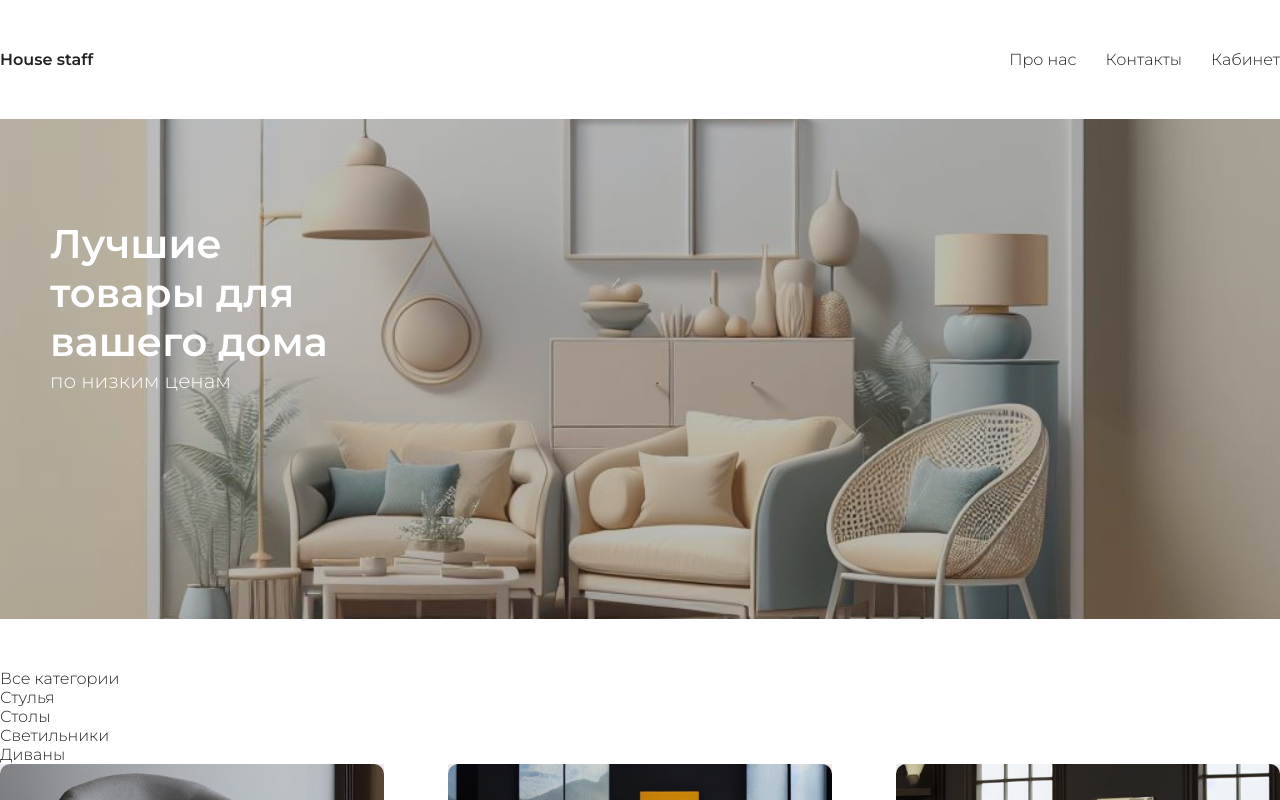
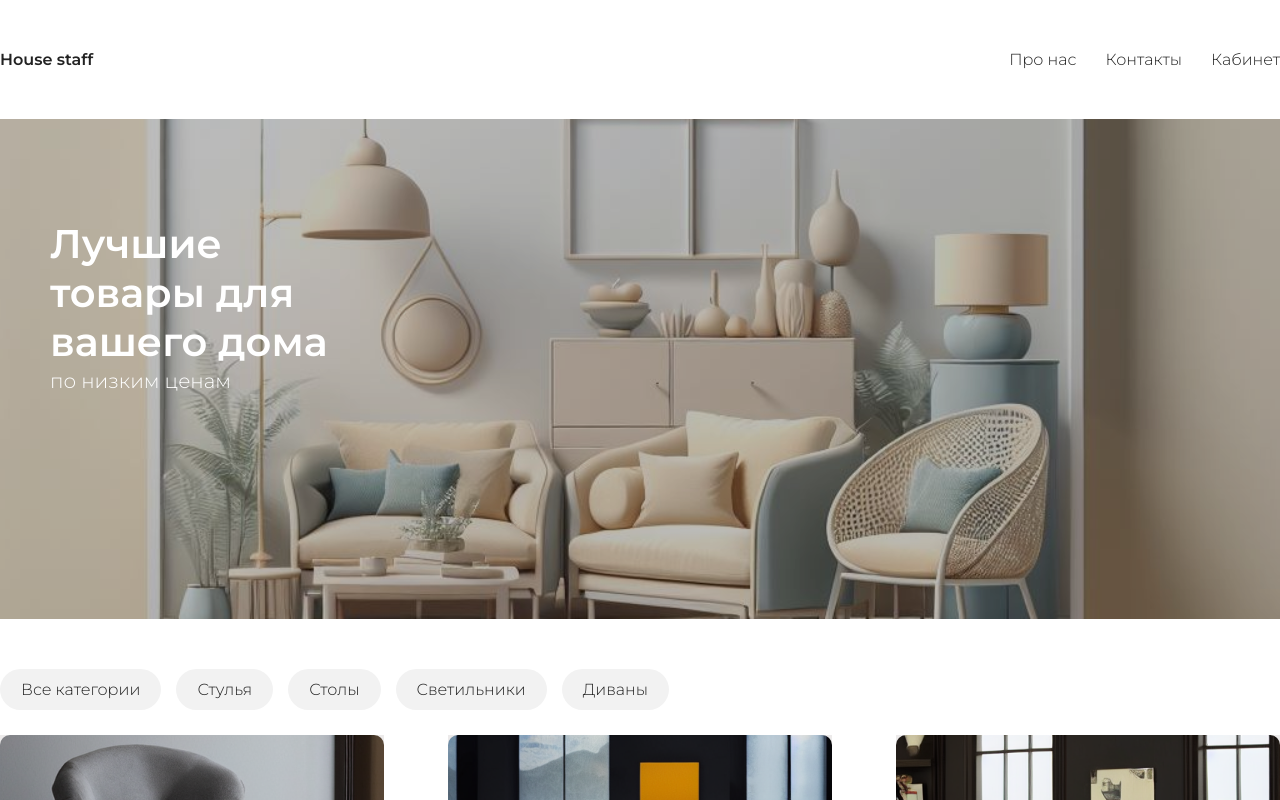
Before and after one commit to Kasp93/Shop, a React (Create React App) app: page / in a window 1280 px wide. Shown: the top 800 px of the page. Built offline with nearby package versions, Linux system fonts and the light colour scheme; some icons are missing.

Commit message:
feat Categories.js

```diff
--- a/src/App.js
+++ b/src/App.js
@@ -10,6 +10,7 @@
     super(props)
     this.state = {
       orders: [],
+      currentItems: [],
       items: [
         {
           id: 1,
@@ -61,18 +62,30 @@
         },
       ]
     }
+    this.state.currentItems = this.state.items
     this.addToOrder = this.addToOrder.bind(this)
     this.deleteOrder = this.deleteOrder.bind(this)
+    this.chooseCategory = this.chooseCategory.bind(this)
   }
   render() {
     return (
       <div className="wrapper">
         <Header orders={this.state.orders} onDelete={this.deleteOrder} />
-        <Categories />
-        <Items  items={this.state.items} onAdd={this.addToOrder}/>
+        <Categories chooseCategory={this.chooseCategory}/>
+        <Items  items={this.state.currentItems} onAdd={this.addToOrder}/>
         <Footer />
       </div>
     );
+  }
+
+  chooseCategory(category) {
+    if (category === 'all') {
+    this.setState({currentItems: this.state.items})
+    return
+    }
+    this.setState ({
+      currentItems: this.state.items.filter(el => el.category === category)
+    })
   }
 
   deleteOrder (id) {
--- a/src/components/Categories.js
+++ b/src/components/Categories.js
@@ -33,7 +33,7 @@
     return (
         <div className='categories'>
             {this.state.categories.map(el => (
-                <div key={el.key}>{el.name}</div>
+                <div key={el.key} onClick={() => this.props.chooseCategory(el.key)}>{el.name}</div>
             ) )}
         </div>
     )
--- a/src/index.css
+++ b/src/index.css
@@ -152,6 +152,24 @@
     color: #fff;
 }
 
+.categories div {
+    display: inline-block;
+    background: #f2f2f2;
+    border-radius: 50px;
+    padding: 10px 20px;
+    margin-bottom: 25px;
+    margin-right: 15px;
+    cursor: pointer;
+    border: 1px solid transparent;
+    transition: all 500ms ease;
+}
+
+.categories div:hover {
+    border-color: silver;
+    transform: scale(1.1);
+
+}
+
 main {
     display: flex;
     width: 100%;
```
